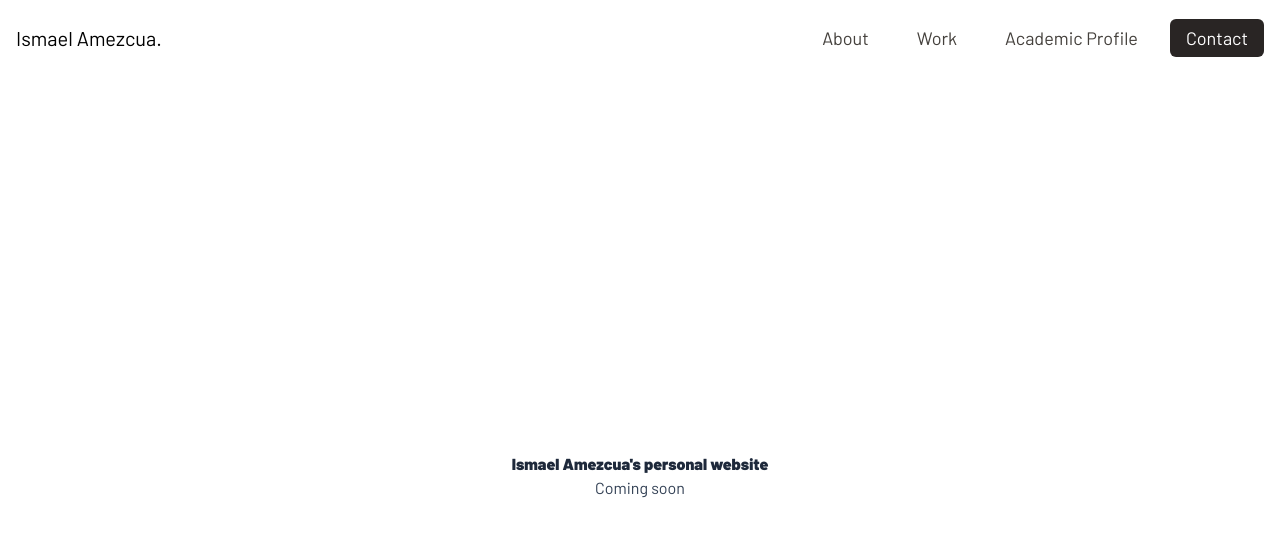
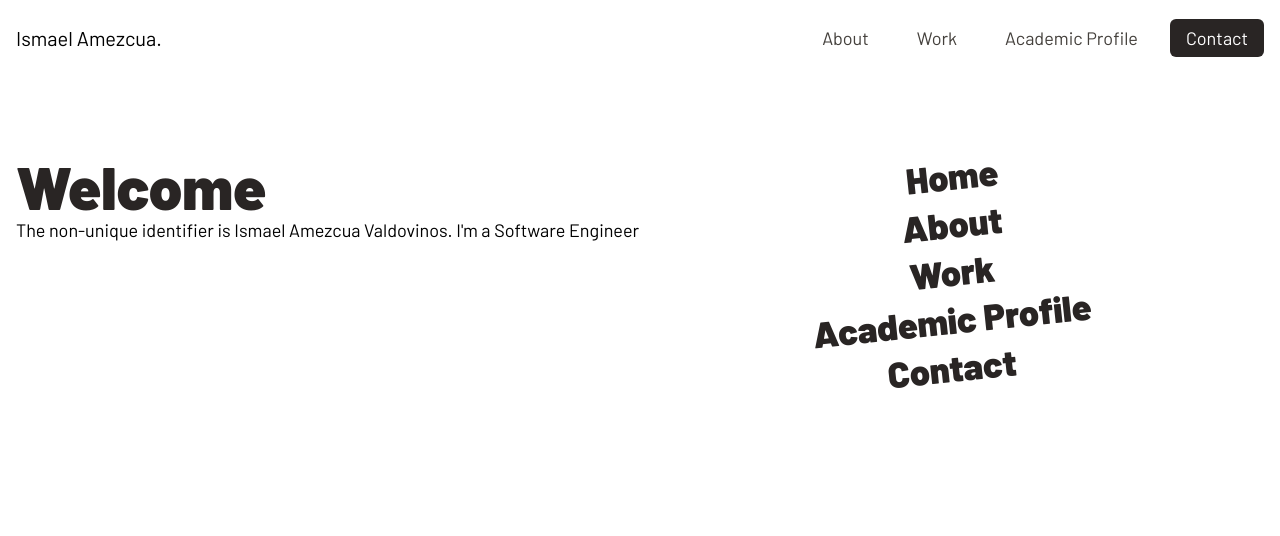
Before and after one commit to ismaelamezcua/ismaelamezcua-com, a Next.js app: page / in a window 1280 px wide. Shown: the top 536 px of the page. Built offline with nearby package versions, Linux system fonts and the light colour scheme.

Commit message:
feat: update Home page

```diff
--- a/pages/index.tsx
+++ b/pages/index.tsx
@@ -1,15 +1,24 @@
 import type { NextPage } from 'next'
+import Link from 'next/link'
+import { menuEntries } from '../lib/menuEntries'
 
 const Home: NextPage = () => {
   return (
-    <>
-      <div className="flex justify-center items-center h-screen w-screen">
-        <div className="text-center">
-          <p className="font-bold text-slate-800">Ismael Amezcua&apos;s personal website</p>
-          <p className="text-slate-700">Coming soon</p>
+    <div className="container mx-auto">
+      <div className="p-4 lg: grid grid-cols-2 pt-20">
+        <div>
+          <h1 className="text-6xl font-black text-stone-800">Welcome</h1>
+          <p className="text-lg">The non-unique identifier is Ismael Amezcua Valdovinos. I'm a Software Engineer</p>
+        </div>
+        <div className="flex flex-col space-y-2 text-center px-6">
+          {menuEntries.map(({ key, label, href }) => (
+            <Link key={key} href={href}>
+              <a className="text-4xl font-black text-stone-800 hover:text-stone-600 -rotate-6 hover:rotate-0 ease-linear duration-100 transition-transform">{label}</a>
+            </Link>
+          ))}
         </div>
       </div>
-    </>
+    </div>
   )
 }
 
```
